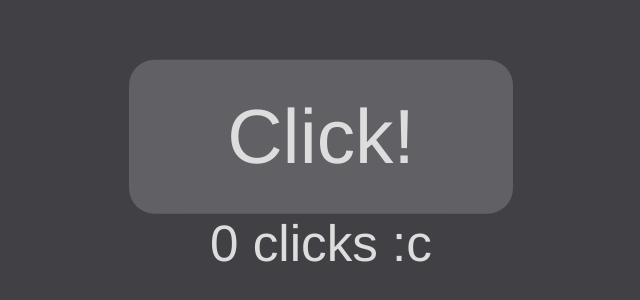
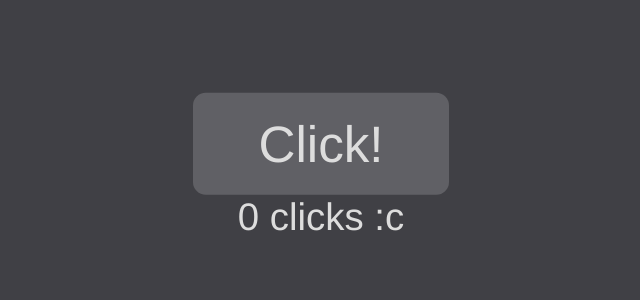
Before and after one commit to 4nzdev/4nz.dev, a plain HTML site: page index.html in a window 1280 px wide. Shown: the part 234-534 px from the top of the page, without its empty margins (319-959 px from the left). Drawn offline with Linux system fonts and the light colour scheme.

Commit message:
Update style.css

```diff
--- a/style.css
+++ b/style.css
@@ -21,11 +21,11 @@ body {
 
 #click {
   background-color: #606065;
-  width: 30vw;
+  width: 20vw;
   aspect-ratio: 5/2;
   border: none;
-  border-radius: 2vw;
-  font-size: 6vw;
+  border-radius: 1vw;
+  font-size: 4vw;
 }
 
 #click:active {
@@ -35,5 +35,5 @@ body {
 }
 
 #counter {
-  font-size: 4vw;
+  font-size: 3vw;
 }
```
